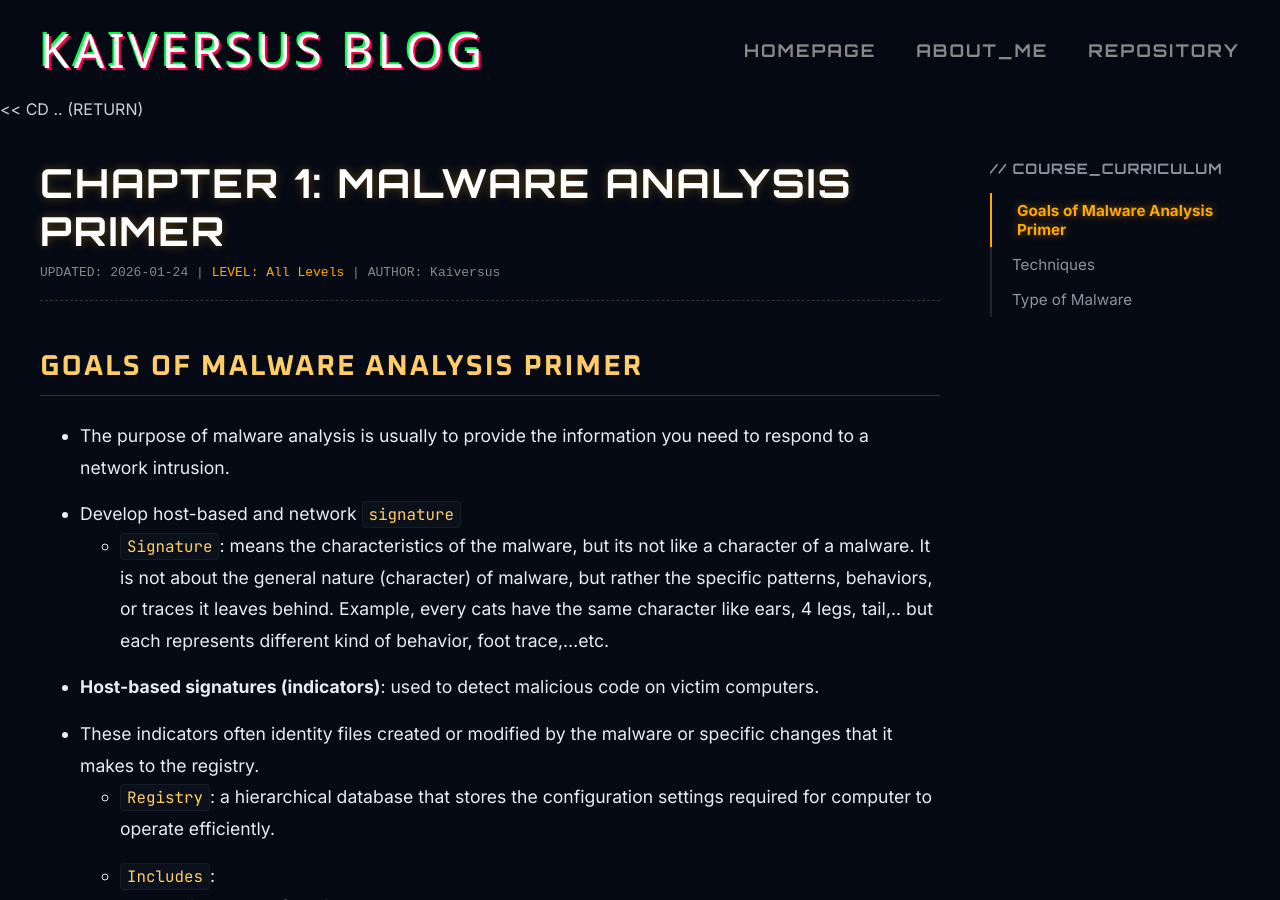
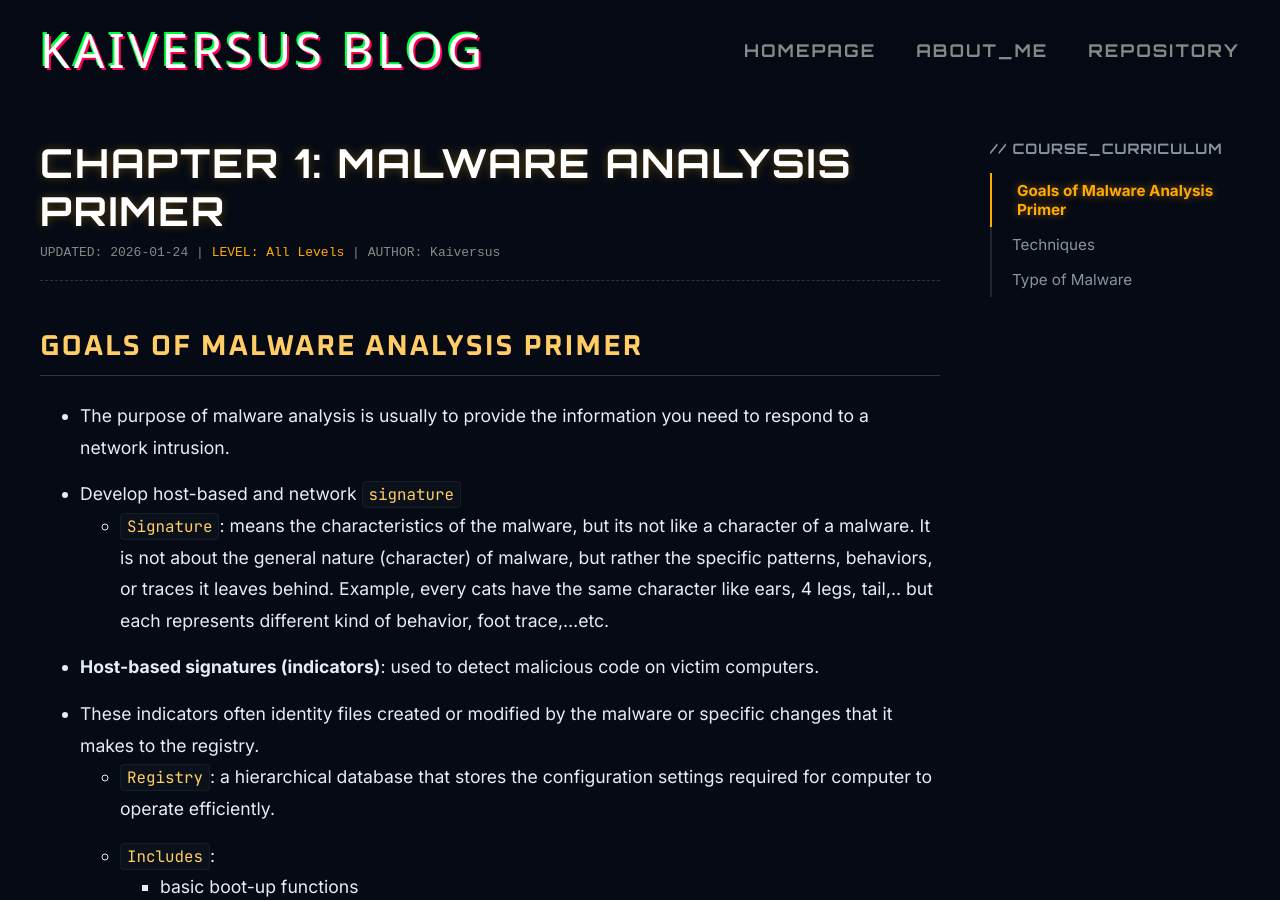
Before and after one commit to kaiversus/kaiversus.github.io, a Jekyll site: the page built from _courses/malware/chapter_1.md, in a window 1280 px wide and 900 px high. Built offline with Jekyll 4.4.1, drawn with Linux system fonts in a browser that asks for light colours; some web fonts are replaced.

Commit message:
Update course.html

```diff
--- a/_layouts/course.html
+++ b/_layouts/course.html
@@ -151,9 +151,6 @@
             </nav>
         </header>
     </div>
-    <div class="back-nav" onclick="closeCourse()">
-    <span>&lt;&lt; CD .. (RETURN)</span>
-    </div>
     <div class="course-layout">
         <main class="course-content">
             <div style="margin-bottom: 30px; border-bottom: 1px dashed #333; padding-bottom: 20px;">
```
